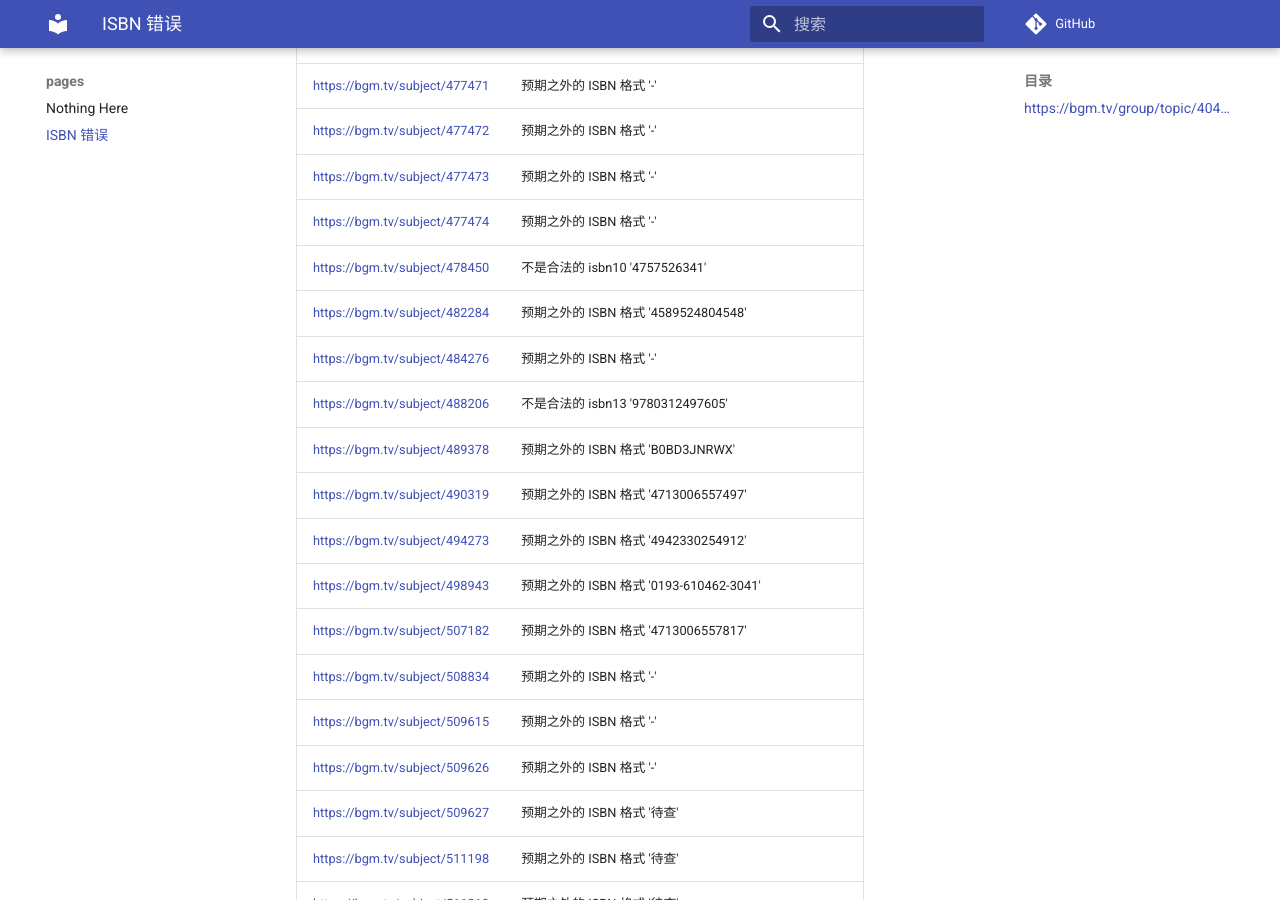
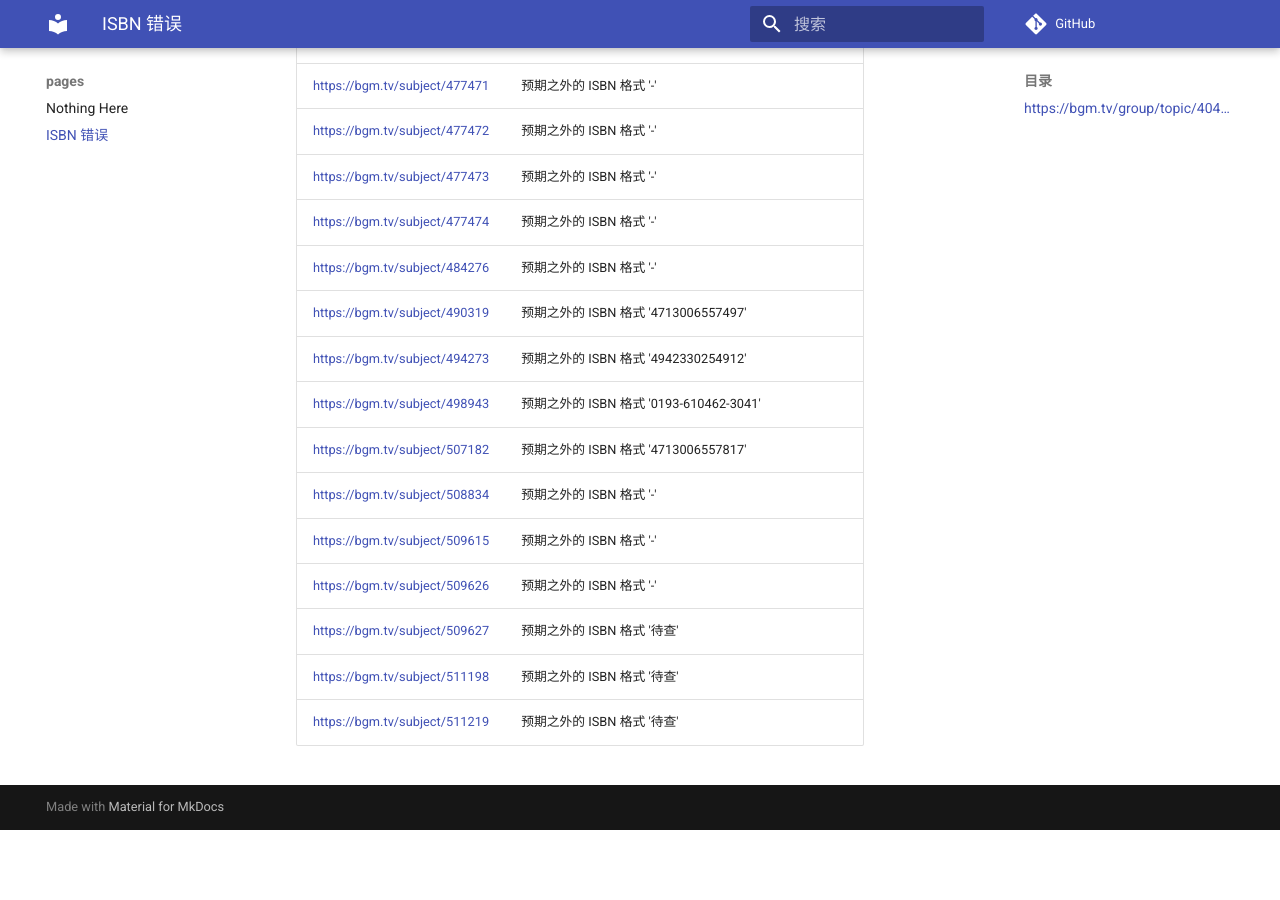
Before and after one commit to trim21/bangumi-pages, an MkDocs documentation site: the page built from docs/isbn.md, in a window 1280 px wide and 900 px high, scrolled down 5120 px. Built offline with MkDocs 1.6.1 and Material for MkDocs 9.7.7, drawn with Linux system fonts in a browser that asks for light colours; comment, search, counter and statistics services are not loaded; after the commit the page ends 5950 px from its top, so only the background shows below that.

Commit message:
update isbn.md

```diff
--- a/docs/isbn.md
+++ b/docs/isbn.md
@@ -116,11 +116,7 @@ total 126
 | <https://bgm.tv/subject/477472> | 预期之外的 ISBN 格式 '-' |
 | <https://bgm.tv/subject/477473> | 预期之外的 ISBN 格式 '-' |
 | <https://bgm.tv/subject/477474> | 预期之外的 ISBN 格式 '-' |
-| <https://bgm.tv/subject/478450> | 不是合法的 isbn10 '4757526341' |
-| <https://bgm.tv/subject/482284> | 预期之外的 ISBN 格式 '4589524804548' |
 | <https://bgm.tv/subject/484276> | 预期之外的 ISBN 格式 '-' |
-| <https://bgm.tv/subject/488206> | 不是合法的 isbn13 '9780312497605' |
-| <https://bgm.tv/subject/489378> | 预期之外的 ISBN 格式 'B0BD3JNRWX' |
 | <https://bgm.tv/subject/490319> | 预期之外的 ISBN 格式 '4713006557497' |
 | <https://bgm.tv/subject/494273> | 预期之外的 ISBN 格式 '4942330254912' |
 | <https://bgm.tv/subject/498943> | 预期之外的 ISBN 格式 '0193-610462-3041' |
```
Also changed, not shown: other parts of docs/isbn.md (+1 -1 lines).
